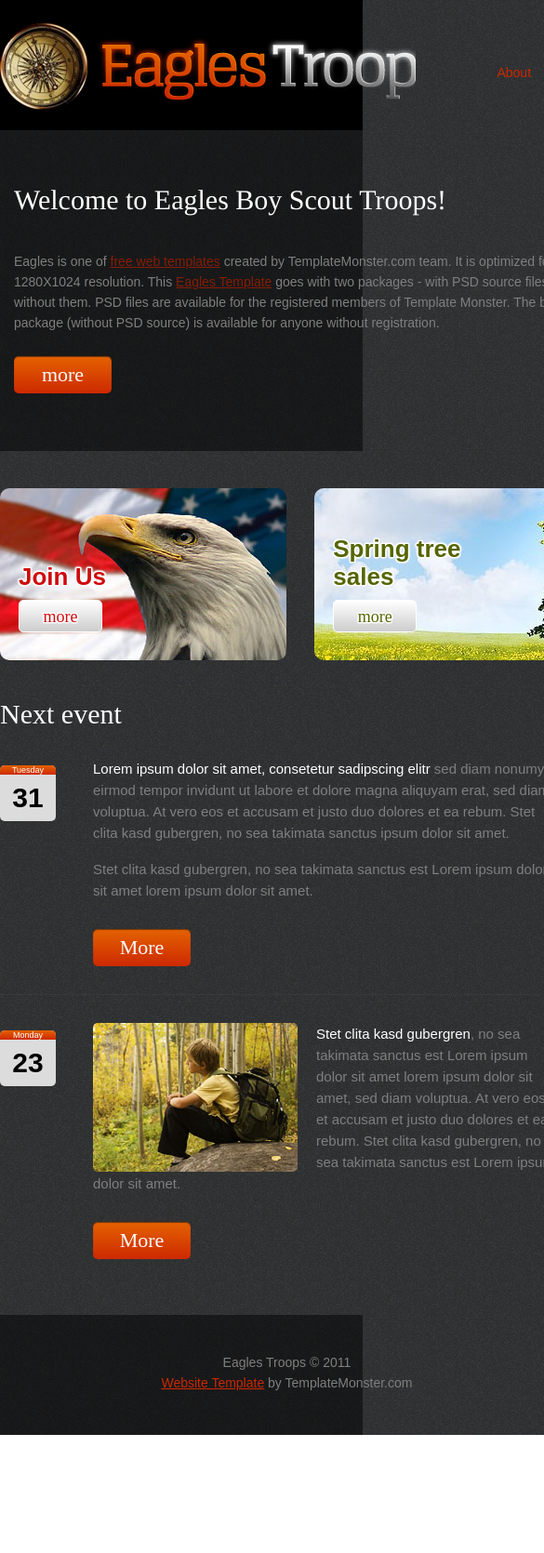
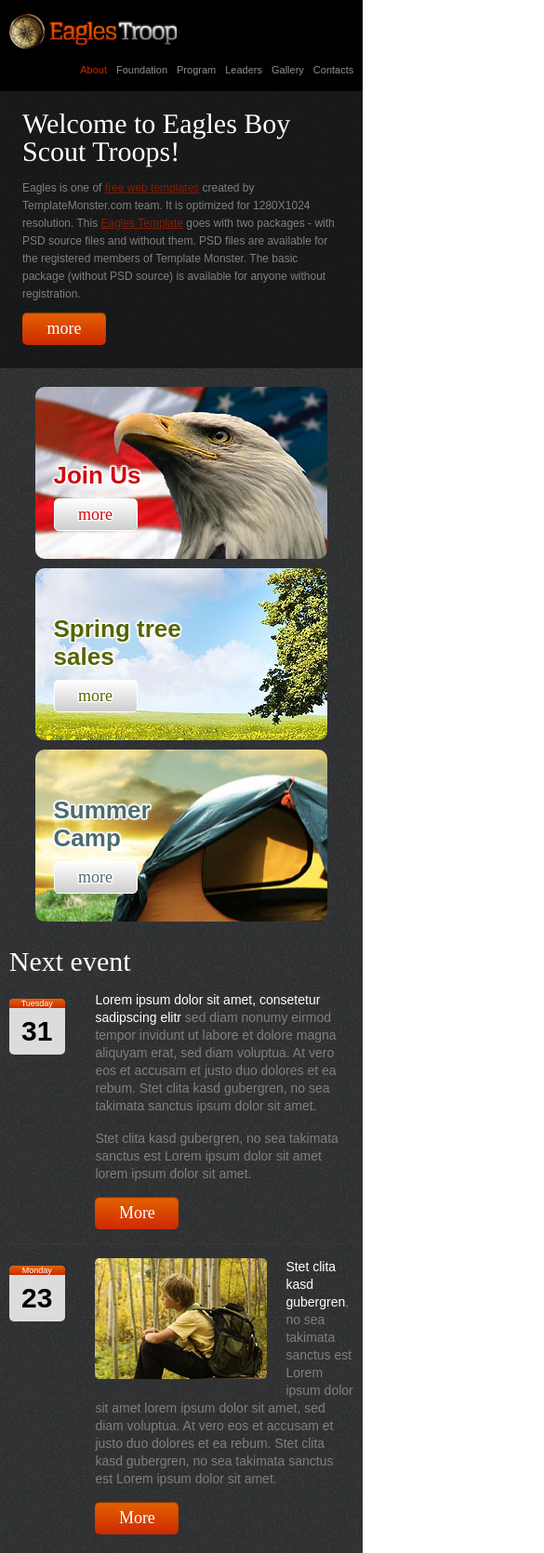
Before and after one commit to AnastassiaH/Eagles-Troop, a plain HTML site: page index.html in a window 390 px wide. Shown: the top 1670 px of the page at 93% size, 585 px wide, since content can reach past the window. Before the commit the page ends 1543 px from the top, so only its background shows below. Drawn offline with Linux system fonts and the light colour scheme; a web font is replaced by a local one.

Commit message:
modified for iPhone and iPad

```diff
--- a/css/style.css
+++ b/css/style.css
@@ -26,7 +26,6 @@ ol, ul {list-style: none;}
 	box-sizing: border-box;
 }
 
-.clearfix:before,
 .clearfix:after {
 	content: "";
     display: block;
@@ -44,26 +43,42 @@ ol, ul {list-style: none;}
 }
 
 .center {
-	width: 995px;
-	margin: 0 auto;
+	max-width: 995px;
+    width: 95%;
+    margin: 0 auto;
+    height: 100%;
 }
 
 .panel-top{
-    height: 140px;
+    height: auto;
     width: 100%;
     background-color: black;
 }
 
 .logo{
-    padding-top: 25px;
+    padding: 25px 0 20px;;
+    max-width: 447px;
+    width: 45%;
+}
+
+.logo img{
+    max-width: 447px;
+    width: 100%;
+    height: auto;
 }
 
 .navigation{
     padding-top: 7%;
 }
 
+.navigation ul{
+    width: 100%;
+    text-align: right;
+}
+
 .navigation ul li{
     float: left;
+    margin-left: 30px;
 }
 
 .navigation ul li.active a{
@@ -75,20 +90,31 @@ ol, ul {list-style: none;}
     text-decoration: none;
     font-size: 14px;
     font-family: "Arial";
-    margin-left: 30px;
 }
 
 .welcome{
-    height: 345px;
+    height: auto;;
     width: 100%;
     padding: 60px 15px 70px 15px;
     background-color: rgba(0,0,0,.5);
 }
 
 .inside{
-    width: 615px;
+    width: 62%;
     display: inline-block;
     float: left;
+}
+
+.pos-wrap{
+    position: relative;
+}
+
+.pos-wrap img{
+    position: absolute;
+    right: 0;
+    bottom: -30px;
+    max-width: 372px;
+    height: auto;
 }
 
 .welcome h2{
@@ -134,6 +160,9 @@ ol, ul {list-style: none;}
 
 .welcome .image img{
     margin-top: -115px;
+    max-width: 372px;
+    width: 100%;
+    height: auto;
 }
 
 .content{
@@ -462,3 +491,250 @@ ol, ul {list-style: none;}
 .footer .i-youtube{
     background-position: -108px 0px;
 }
+
+
+@media only screen and (max-width: 769px){
+    .logo{
+        width: 220px;
+    }
+
+    .navigation ul li{
+        margin-left: 10px;
+    }
+
+  .pos-wrap img{
+    right: -20px;
+    bottom: 5px;
+    max-width: 275px;
+    }
+
+    .welcome{
+        padding: 45px 15px 35px 15px;
+    }
+
+    .welcome h2{
+        margin-bottom: 15px;
+    }
+
+    .content-bottom .next-event{
+        width: 445px;
+    }
+
+    .content-bottom .event .caption {
+        width: 80%;
+        margin-left: 15px;
+    }
+
+    .content-bottom .adventures{
+        width: 200px;
+    }
+
+    .content-bottom .adventures h6{
+        font-size: 22px;
+    }
+
+    .content-bottom .adventures .troop-meetings h6{
+        line-height: 28px;
+    }
+
+    .content-bottom .adventures ul{
+            margin: 20px 0 25px;
+    }
+
+    .footer .copyright{
+        width: 40%;
+    }
+
+    .footer .social{
+        width: 25%;
+    }
+}
+
+@media only screen and (max-width: 668px){
+    .content-bottom .next-event{
+        width: 405px;
+    }
+
+    .content-bottom .event .caption button{
+        margin: 15px 0;
+    }
+
+    .content-bottom .event .caption .img-boy{
+        width: 185px;
+        height: 130px;
+        background-position: -140px -53px;
+    }
+
+    .content-bottom .adventures .troop-meetings{
+        padding: 15px;
+    }
+
+    .content-bottom .adventures .troop-meetings p{
+        line-height: 22px;
+    }
+
+    .footer .copyright{
+        width: 50%;
+        margin-left: 8%;
+    }
+}
+
+@media only screen and (max-width: 569px){
+
+    .welcome{
+         padding: 20px 15px 25px 15px;
+    }
+
+    .welcome p{
+        font-size: 12px;
+        line-height: 19px;
+        margin-bottom: 10px;
+    }
+
+    .navigation ul li a{
+        font-size: 12px;
+    }
+
+    .logo{
+        width: 180px;
+    }
+
+    .pos-wrap img{
+        width: 230px;
+    }
+
+    .welcome button, .content-bottom .event .caption button{
+        width: 90px;
+        height: 35px;
+        font-size: 18px;
+    }
+
+    .content-bottom .next-event,
+    .content-bottom .adventures{
+        width: 100%;
+    }
+
+    .content-bottom .event .caption p{
+        font-size: 14px;
+        line-height: 19px;
+    }
+
+    .content-bottom .event .caption{
+        width: 85%;
+    }
+
+    .content-bottom .adventures ul{
+        display: inline-block;
+        width: 45%;
+    }
+
+    .content-bottom .adventures .troop-meetings{
+        width: 50%;
+        float: right;
+        display: inline-block;
+        margin-top: 25px;
+    }
+
+    .footer .social {
+        width: 33%;
+        margin-right: 0;
+    }
+
+    .footer .copyright{
+        width: 60%;
+        margin-left: 0;
+    }
+
+    .footer{
+        padding: 20px 0 25px;
+    }
+}
+
+@media only screen and (max-width: 415px){
+    .logo{
+            padding: 15px 0 10px;
+    }
+
+    .navigation{
+        padding: 0 0 15px;
+    }
+
+    .navigation ul li a{
+        font-size: 11px;
+    }
+
+    .inside{
+        width: 100%;
+    }
+
+    .pos-wrap img{
+        display: none;
+    }
+
+    .content{
+        padding-top: 10px;
+    }
+
+    .content .items,
+    .content .items:last-child{
+        display: block;
+        width: 85%;
+        margin: 10px auto;
+        float: none;
+    }
+
+    .content-bottom{
+        margin-top: 15px;
+    }
+
+    .content-bottom .event{
+        margin-top: 15px;
+    }
+
+    .content-bottom .event:last-child{
+        margin-bottom: 10px;
+    }
+
+    .content-bottom .event .caption{
+        width: 75%;
+    }
+
+    .content-bottom .event .caption .img-boy{
+        margin-bottom: 10px;
+    }
+
+    .content-bottom .adventures ul{
+        display: block;
+        width: 100%;
+        padding: 0 10px;
+        margin: 15px 0 0px;
+    }
+
+    .content-bottom .adventures .troop-meetings{
+        width: 100%;
+         float: none;
+        display: block;
+        margin-top: 25px;
+    }
+
+    .content-bottom .img-tents{
+        background-repeat: no-repeat;
+    }
+
+    .content-bottom .adventures{
+        margin-bottom: 15px;
+    }
+
+    .footer .copyright{
+        width: 100%;
+        padding-bottom: 15px;
+    }
+
+    .footer .social{
+        display: block;
+        float: none;
+        width: 50%;
+        margin: 0 auto;
+
+    }
+}
--- a/index.html
+++ b/index.html
@@ -17,7 +17,7 @@
                    <img src="img/logo.png" alt="">
                </div>
                <div class="navigation right">
-                   <ul class="nav">
+                   <ul class="nav clearfix">
                        <li class="active"><a href="#">About</a></li>
                        <li><a href="#">Foundation</a></li>
                        <li><a href="#">Program</a></li>
@@ -30,15 +30,15 @@
        </div>
 
        <div class="welcome">
-              <div class="center clearfix">
+              <div class="center">
+                  <div class="pos-wrap clearfix">
                    <div class="inside">
                        <h2>Welcome to Eagles Boy Scout Troops!</h2>
                        <p>Eagles is one of <span>free web templates</span> created by TemplateMonster.com team. It is optimized for 1280X1024 resolution. This <span>Eagles Template</span> goes with two packages - with PSD source files and without them. PSD files are available for the registered members of Template Monster. The basic package (without PSD source) is available for anyone without registration.</p>
                        <button>more</button>
                    </div>
-                   <div class="image">
-                        <img src="img/backpack.png" alt="">
-                   </div>
+                   <img src="img/backpack.png" alt="">
+             </div>
              </div>
        </div>
 
```
